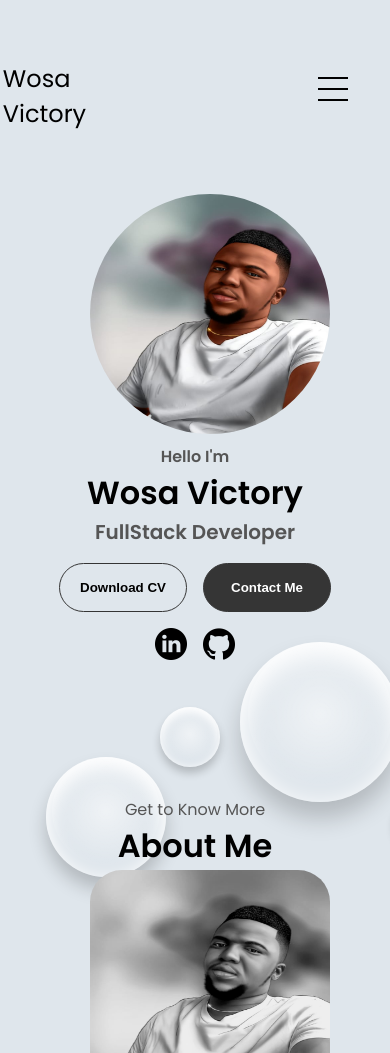
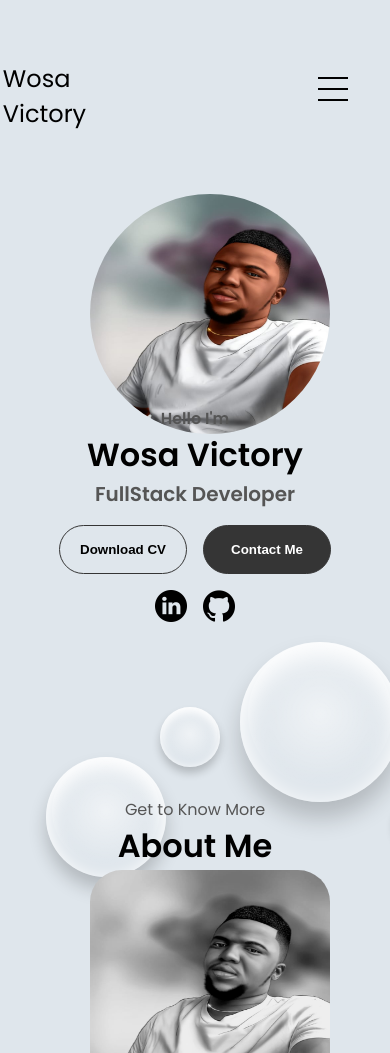
Before and after one commit to wosalee20/My-Potfolio, a plain HTML site: page index.html in a window 390 px wide. Shown: the part 47-1100 px from the top of the page. Drawn offline with Linux system fonts and the light colour scheme.

Commit message:
Update mediaqueries.css

```diff
--- a/mediaqueries.css
+++ b/mediaqueries.css
@@ -69,9 +69,6 @@
 }
 
 @media screen and (max-width: 600px) {
-	.section__text {
-		margin-top: 20%;
-	}
 	.profile-image {
 		width: 15rem;
 		height: 15rem;
```
